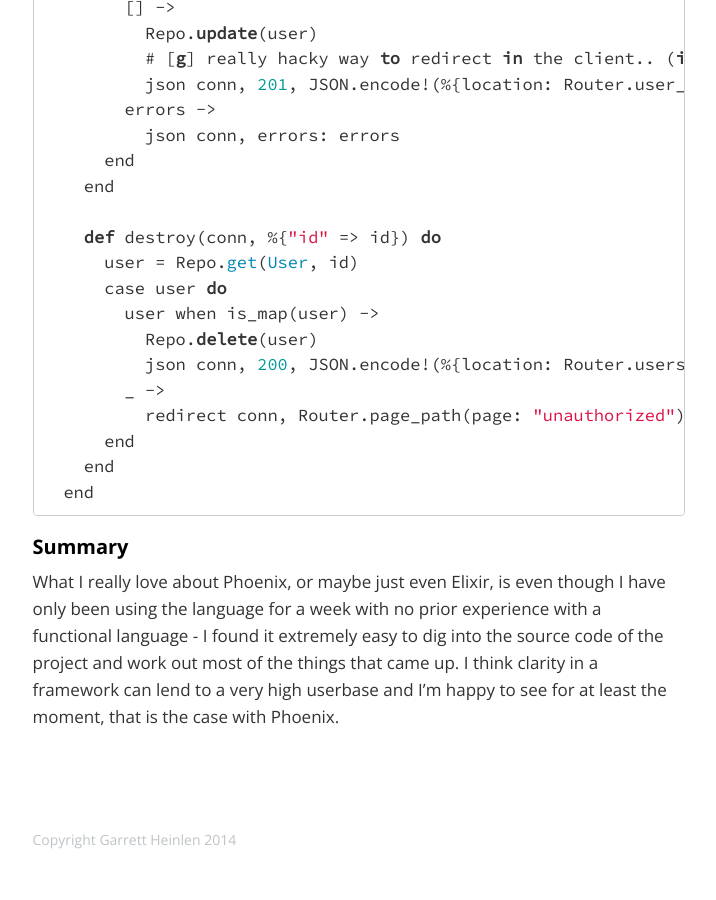
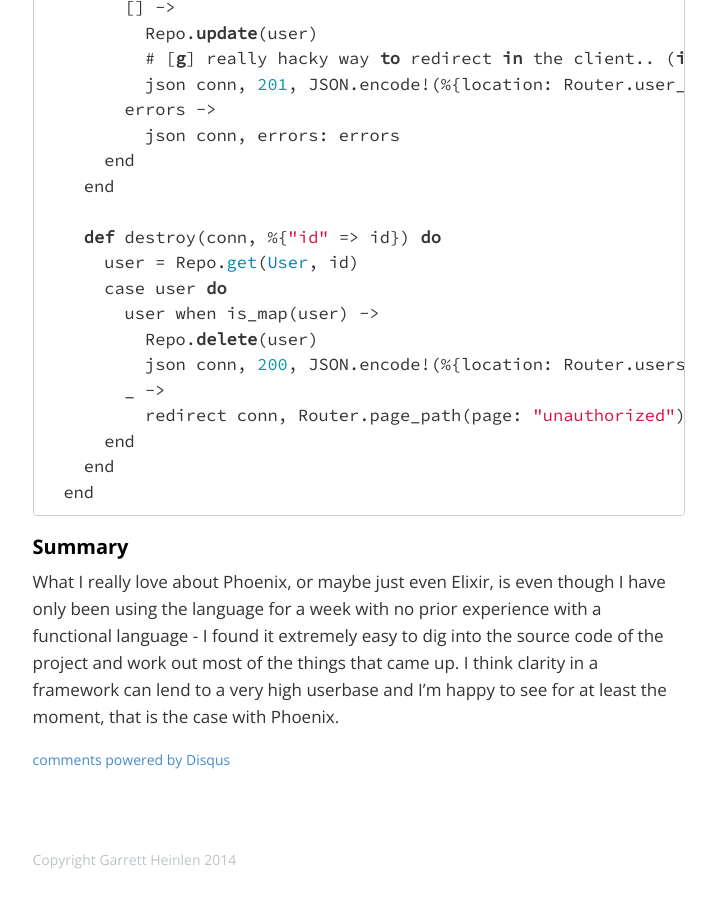
Before and after one commit to gogogarrett/gogogarrett.github.io, a Jekyll site: the page built from _posts/2014-08-16-programming-in-elixir-with-the-phoenix-framework-building-a-basic-CRUD-app.markdown, in a window 1280 px wide and 900 px high, scrolled down 16522 px. Shown: the whole window, without its empty margins (330-1046 px from the left). Built offline with Jekyll 4.4.1, drawn with Linux system fonts in a browser that asks for light colours; nearby versions of some CDN libraries; Markdown is read by kramdown in place of the engine named in the settings; comment, search, counter and statistics services are not loaded.

Commit message:
adding in disqus

```diff
--- a/_layouts/post.html
+++ b/_layouts/post.html
@@ -24,6 +24,23 @@
       <article class="post-content">
         {{ content }}
       </article>
+
+      <section class="comments">
+        <div id="disqus_thread"></div>
+        <script type="text/javascript">
+        /* * * CONFIGURATION VARIABLES: EDIT BEFORE PASTING INTO YOUR WEBPAGE * * */
+        var disqus_shortname = 'gogogarrett'; // required: replace example with your forum shortname
+
+        /* * * DON'T EDIT BELOW THIS LINE * * */
+        (function() {
+        var dsq = document.createElement('script'); dsq.type = 'text/javascript'; dsq.async = true;
+        dsq.src = '//' + disqus_shortname + '.disqus.com/embed.js';
+        (document.getElementsByTagName('head')[0] || document.getElementsByTagName('body')[0]).appendChild(dsq);
+        })();
+        </script>
+        <noscript>Please enable JavaScript to view the <a href="http://disqus.com/?ref_noscript">comments powered by Disqus.</a></noscript>
+        <a href="http://disqus.com" class="dsq-brlink">comments powered by <span class="logo-disqus">Disqus</span></a>
+      </section>
     </div>
   </div>
 </div>
```
